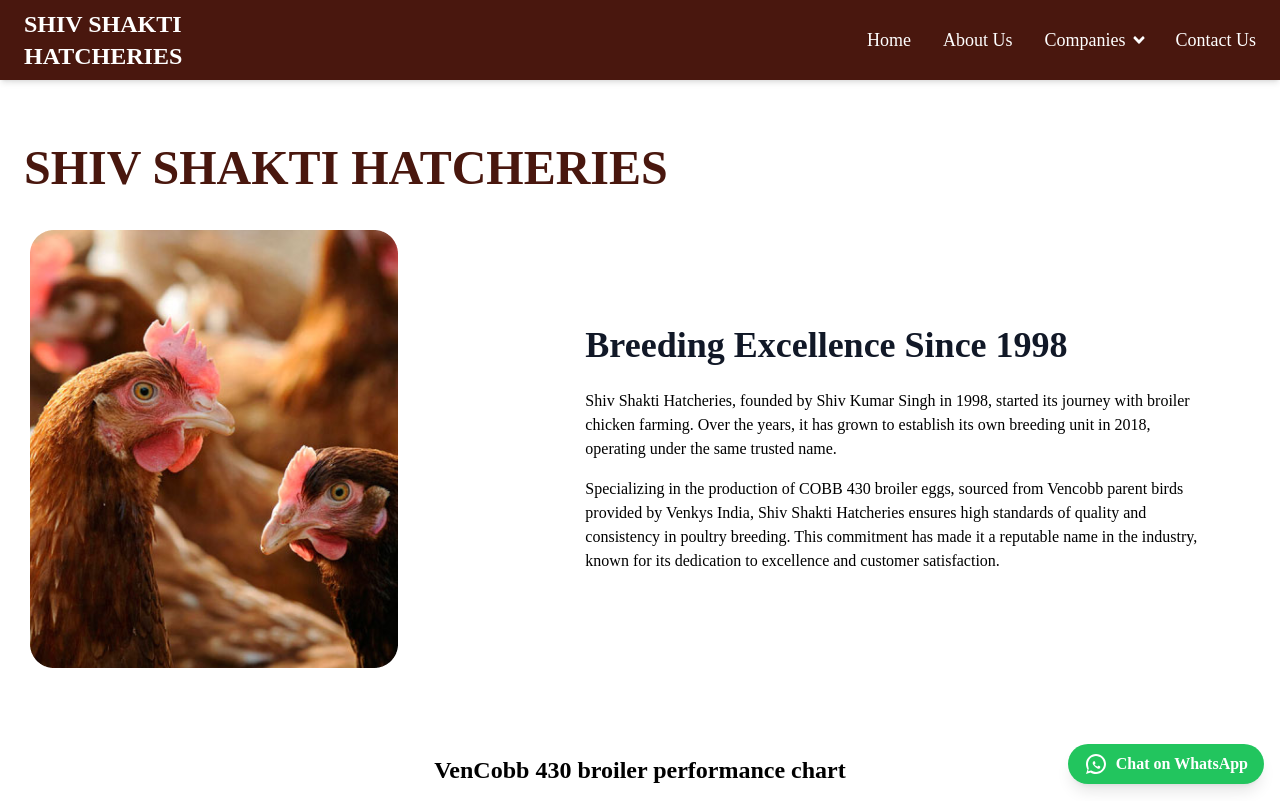
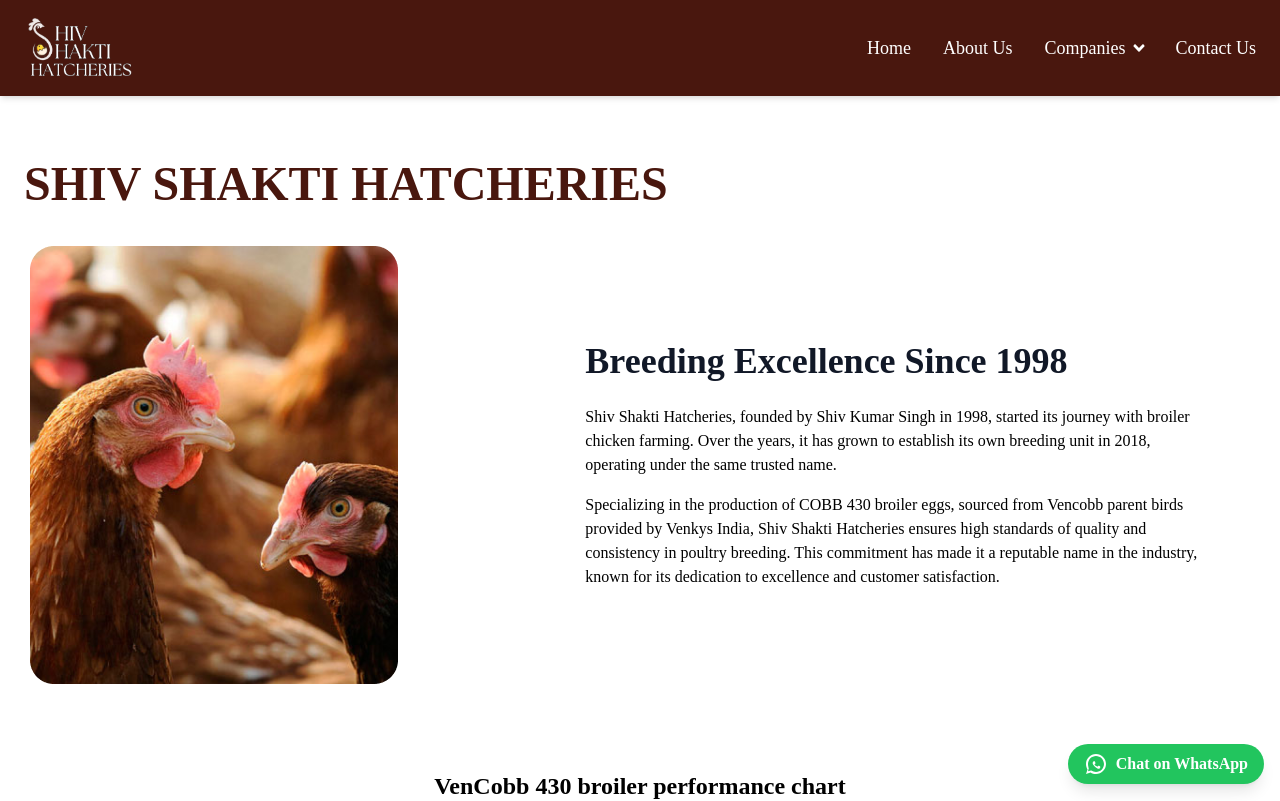
Before and after one commit to priyamuskan-2901/shiv_shakti, a React (Vite) app: page /shiv-shakti-hatcheries in a window 1280 px wide. Shown: the top 801 px of the page. Built offline with nearby package versions, Linux system fonts and the light colour scheme.

Commit message:
logo added

```diff
--- a/src/App.jsx
+++ b/src/App.jsx
@@ -29,7 +29,7 @@
   return (
     <Router>
       <div className={styles.App}>
-        <div className="pb-8">
+        <div className="pb-12">
           <Navbar />
         </div>
         <Routes>
--- a/src/components/Footer/Footer.jsx
+++ b/src/components/Footer/Footer.jsx
@@ -20,7 +20,7 @@
           <div className="flex flex-col md:flex-row gap-5">
             <div className="flex-1 ml-0 md:ml-7">
 
-              <div className="flex flex-col gap-12 mt-2">
+              <div className="flex flex-col gap-5 md:gap-12 mt-2">
               <a href={currentRouteData.mapLink} target="_blank" rel="noopener noreferrer">
                 <div className="flex gap-2 p-1">
                   <img src="/assets/Footer/Vector (3).png" className="w-6 h-6" alt="Location" />
@@ -32,6 +32,7 @@
                   </div>
                 </div>
                 </a>
+                <a href="mailto:Shivshaktihatcheries@gmail.com" className="text-blue-500">
                 <div className="flex gap-2 p-1">
                   <img src="/assets/Footer/Vector (5).png" className="w-6 h-6" alt="Mail" />
                   <div>
@@ -39,6 +40,7 @@
                     <p className="text-sm text-gray-800 m-0">Shivshaktihatcheries@gmail.com</p>
                   </div>
                 </div>
+                </a>
               </div>
             </div>
             <div className="flex-1 ml-0 md:ml-7">
--- a/src/components/Navbar/Navbar.jsx
+++ b/src/components/Navbar/Navbar.jsx
@@ -26,9 +26,8 @@
       <div className="fixed left-0 top-0 w-full z-10 shadow-md bg-brown-900">
         <div className="max-w-full m-auto flex justify-between items-center px-4 py-2 text-white">
           {/* logo */}
-          <a className="text-2xl font-semibold ml-2" href="/">
-            SHIV SHAKTI <br />
-            HATCHERIES
+          <a className="flex items-center ml-2 py-2" href="/">
+            <img src="/assets/nav/logo.png" alt="Shiv Shakti Hatcheries" className="h-16 w-37 mr-2" />
           </a>
           <ul className="hidden sm:flex text-white">
             <li className="pb-4 pt-4 pr-8 hover:text-white hover:underline duration-200 text-lg">
```
Also changed, not shown: public/assets/nav/logo.png (added).
